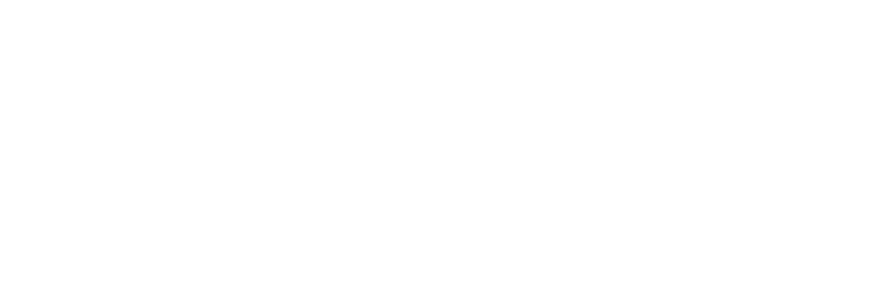
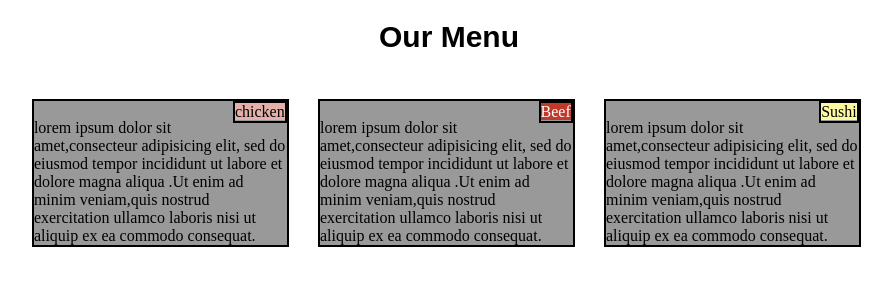
Before and after one commit to eyaGdoura/module2-solution, a plain HTML site: page index.html in a window 1280 px wide. Shown: the whole page, without its empty margins (191-1083 px from the left). Drawn offline with Linux system fonts and the light colour scheme.

Commit message:
My page.

```diff
--- a/index.html
+++ b/index.html
@@ -1,9 +1,172 @@
 <!DOCTYPE html>
 <html>
 <head>
-	<title>Eyaaaaaa</title>
+	<style type="text/css">
+
+
+		#content {
+			background-color: #999999;
+		}
+
+		.div-1 {
+			border: 2px solid black;
+			float: right;
+
+		}
+
+		.div-2 {
+			margin-top: 7%;
+		}
+
+
+		.first {
+			width: 25%;
+			display: inline-block;
+			background-color: #999999;
+
+			margin-top: 2%;
+		}
+
+		.second {
+			width: 25%;
+			display: inline-block;
+			background-color: #999999;
+
+			margin-top: 2%;
+
+
+		}
+
+		.third {
+			width: 25%;
+			display: inline-block;
+			background-color: #999999;
+
+			margin-top: 2%;
+		}
+
+		@media(min-width: 992px) {
+			.first {
+				width: 20%;
+				border: 2px solid black;
+				margin-left: 17%;
+
+			}
+
+			.second {
+				width: 20%;
+				border: 2px solid black;
+				margin-left: 2%;
+			}
+
+			.third {
+				width: 20%;
+				border: 2px solid black;
+				margin-left: 2%;
+			}
+		}
+
+		@media (min-width: 768px) and (max-width: 991px) {
+
+			.first {
+				width: 47%;
+				border: 2px solid black;
+
+			}
+
+			.second {
+				width: 48%;
+				border: 2px solid black;
+				margin-left: 2%;
+			}
+
+			.third {
+				width: 98%;
+				border: 2px solid black;
+			}
+		}
+
+		@media (max-width: 767px) {
+			.first {
+				width: 100%;
+				border: 2px solid black;
+			}
+
+			.second {
+				width: 100%;
+				border: 2px solid black;
+			}
+
+			.third {
+				width: 100%;
+				border: 2px solid black;
+			}
+		}
+		span.s{
+			background-color:#E6B0AA;
+
+
+		}
+		span.a{
+			background-color: #C0392B;
+			color: #FDFEFE;
+		}
+		span.u{
+			background-color: #FEF8A0;
+		}
+		h1 {
+			text-align: center;
+			font-family: Arial, Helvetica, sans-serif;
+			font-size: 30px;
+
+		}
+
+	</style>
 </head>
+
 <body>
+	<h1>Our Menu</h1>
+	<div>
 
+		<div class="first">
+			<div class="div-1">
+				<span class="s">chicken</span>
+			</div>
+			<div class="div-2">
+				<span> lorem ipsum dolor sit amet,consecteur
+					adipisicing elit, sed do eiusmod tempor incididunt ut labore et dolore magna aliqua .Ut enim ad
+					minim
+					veniam,quis nostrud exercitation ullamco laboris nisi ut aliquip ex ea commodo consequat.</span>
+			</div>
+		</div>
+
+		<div class="second">
+			<div class="div-1">
+				<span class="a">Beef</span>
+			</div>
+			<div class="div-2">
+				<span>
+					lorem ipsum dolor sit amet,consecteur adipisicing elit, sed
+					do eiusmod tempor incididunt ut labore et dolore magna aliqua .Ut enim ad minim veniam,quis nostrud
+					exercitation ullamco laboris nisi ut aliquip ex ea commodo consequat.
+				</span>
+			</div>
+		</div>
+
+		<div class="third">
+			<div class="div-1">
+				<span class="u">Sushi</span>
+			</div>
+			<div class="div-2">
+				<span>
+					lorem ipsum dolor sit amet,consecteur adipisicing elit, sed
+					do eiusmod tempor incididunt ut labore et dolore magna aliqua .Ut enim ad minim veniam,quis nostrud
+					exercitation ullamco laboris nisi ut aliquip ex ea commodo consequat.
+				</span>
+			</div>
+		</div>
+
+	</div>
 </body>
+
 </html>
```
Also changed, not shown: styles.css (deleted).
